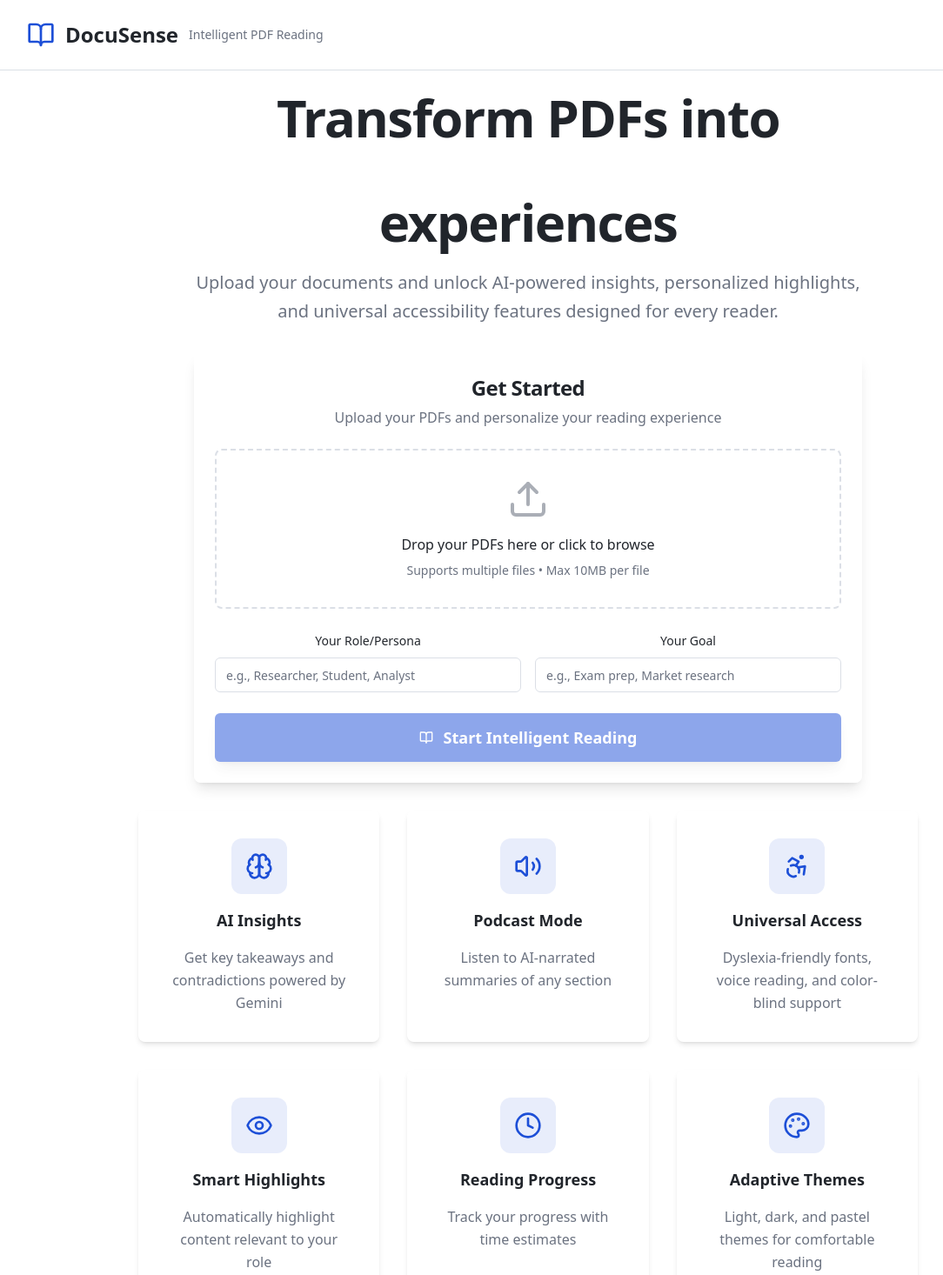
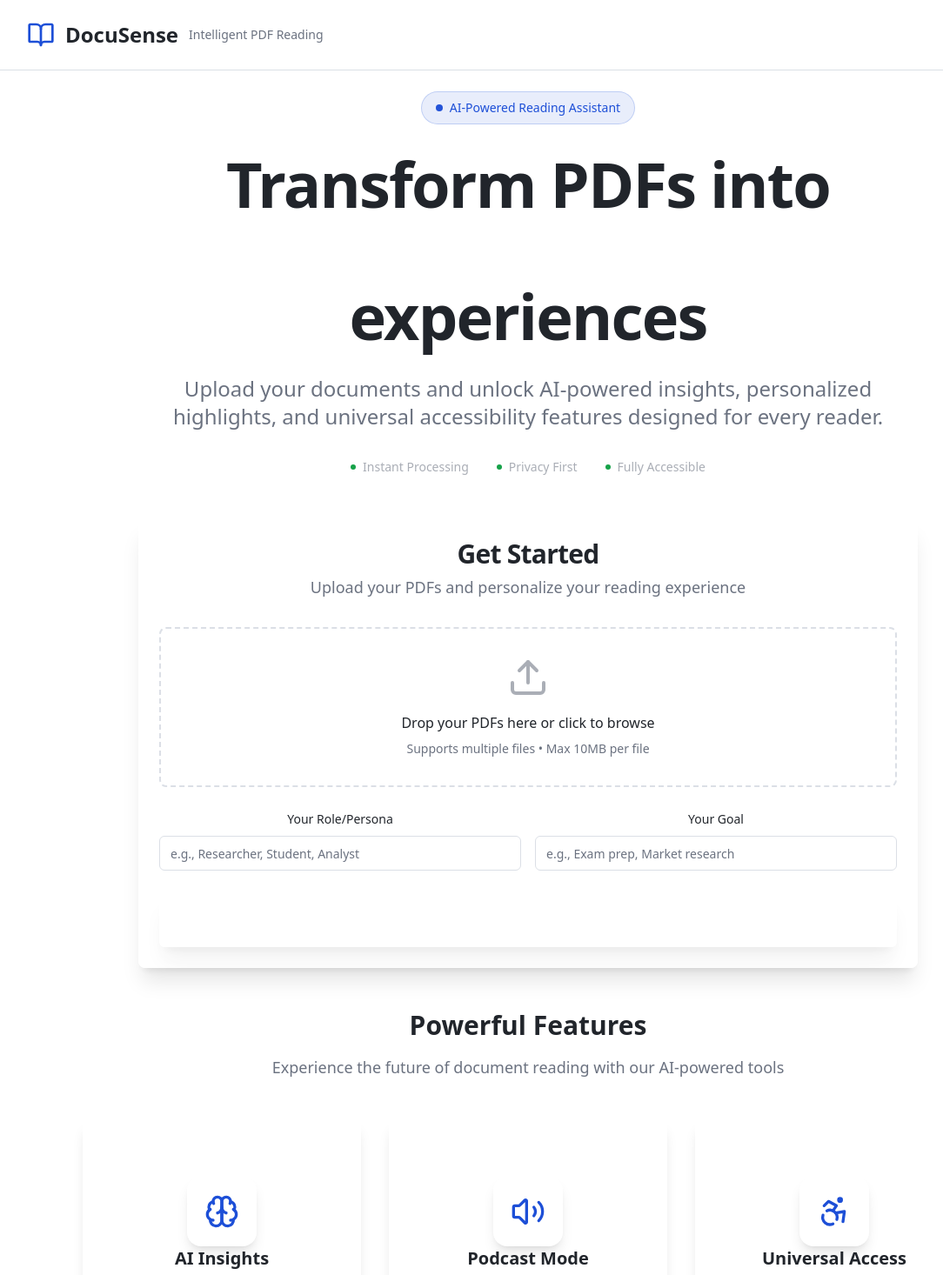
Before and after one commit to cleverlyblue0009/aura-read, a React (Vite) app: page / in a window 1280 px wide. Shown: the top 1466 px of the page at 87% size, without its empty margins (33-1117 px from the left). Built offline with nearby package versions, Linux system fonts and the light colour scheme.

Commit message:
Refine homepage and add flashcard links
Beautify the homepage with further UI enhancements. Ensure that flashcards on the homepage now correctly redirect to their indicated sections within the website.

```diff
--- a/src/components/LandingPage.tsx
+++ b/src/components/LandingPage.tsx
@@ -17,9 +17,10 @@ import {
 
 interface LandingPageProps {
   onStart: (files: File[], persona: string, jobToBeDone: string) => void;
+  onFeatureDemo: (feature: string) => void;
 }
 
-export function LandingPage({ onStart }: LandingPageProps) {
+export function LandingPage({ onStart, onFeatureDemo }: LandingPageProps) {
   const [selectedFiles, setSelectedFiles] = useState<File[]>([]);
   const [persona, setPersona] = useState('');
   const [jobToBeDone, setJobToBeDone] = useState('');
@@ -48,32 +49,38 @@ export function LandingPage({ onStart }: LandingPageProps) {
     {
       icon: Brain,
       title: "AI Insights",
-      description: "Get key takeaways and contradictions powered by Gemini"
+      description: "Get key takeaways and contradictions powered by Gemini",
+      demoKey: "insights"
     },
     {
       icon: Volume2,
       title: "Podcast Mode",
-      description: "Listen to AI-narrated summaries of any section"
+      description: "Listen to AI-narrated summaries of any section",
+      demoKey: "podcast"
     },
     {
       icon: Accessibility,
       title: "Universal Access",
-      description: "Dyslexia-friendly fonts, voice reading, and color-blind support"
+      description: "Dyslexia-friendly fonts, voice reading, and color-blind support",
+      demoKey: "accessibility"
     },
     {
       icon: Eye,
       title: "Smart Highlights",
-      description: "Automatically highlight content relevant to your role"
+      description: "Automatically highlight content relevant to your role",
+      demoKey: "highlights"
     },
     {
       icon: Clock,
       title: "Reading Progress",
-      description: "Track your progress with time estimates"
+      description: "Track your progress with time estimates",
+      demoKey: "progress"
     },
     {
       icon: Palette,
       title: "Adaptive Themes",
-      description: "Light, dark, and pastel themes for comfortable reading"
+      description: "Light, dark, and pastel themes for comfortable reading",
+      demoKey: "themes"
     }
   ];
 
@@ -90,24 +97,42 @@ export function LandingPage({ onStart }: LandingPageProps) {
 
           {/* Hero Section */}
       <main className="flex-1 flex flex-col items-center justify-center p-6">
-        <div className="max-w-4xl mx-auto text-center space-y-8 animate-fade-in">
-          <div className="space-y-6">
-            <h2 className="text-4xl md:text-6xl font-bold text-text-primary leading-[1.1] tracking-tight">
+        <div className="max-w-5xl mx-auto text-center space-y-12 animate-fade-in">
+          <div className="space-y-8">
+            <div className="inline-flex items-center gap-2 px-4 py-2 rounded-full bg-brand-primary/10 text-brand-primary text-sm font-medium border border-brand-primary/20">
+              <div className="w-2 h-2 bg-brand-primary rounded-full animate-pulse"></div>
+              AI-Powered Reading Assistant
+            </div>
+            <h2 className="text-5xl md:text-7xl font-bold text-text-primary leading-[1.05] tracking-tight">
               Transform PDFs into
-              <span className="text-transparent bg-gradient-primary bg-clip-text block">intelligent reading</span>
+              <span className="text-transparent bg-gradient-primary bg-clip-text block mt-2">intelligent reading</span>
               experiences
             </h2>
-            <p className="text-xl text-text-secondary max-w-3xl mx-auto leading-relaxed">
+            <p className="text-xl md:text-2xl text-text-secondary max-w-4xl mx-auto leading-relaxed font-light">
               Upload your documents and unlock AI-powered insights, personalized highlights,
               and universal accessibility features designed for every reader.
             </p>
+            <div className="flex items-center justify-center gap-8 text-sm text-text-tertiary">
+              <div className="flex items-center gap-2">
+                <div className="w-1.5 h-1.5 bg-success rounded-full"></div>
+                Instant Processing
+              </div>
+              <div className="flex items-center gap-2">
+                <div className="w-1.5 h-1.5 bg-success rounded-full"></div>
+                Privacy First
+              </div>
+              <div className="flex items-center gap-2">
+                <div className="w-1.5 h-1.5 bg-success rounded-full"></div>
+                Fully Accessible
+              </div>
+            </div>
           </div>
 
           {/* Upload Zone */}
-          <Card className="max-w-3xl mx-auto shadow-lg border-0 bg-surface-elevated/60 backdrop-blur-sm">
-            <CardHeader className="pb-6">
-              <CardTitle className="text-2xl font-semibold">Get Started</CardTitle>
-              <CardDescription className="text-base">
+          <Card className="max-w-4xl mx-auto shadow-xl border-0 bg-surface-elevated/80 backdrop-blur-md">
+            <CardHeader className="pb-8 text-center">
+              <CardTitle className="text-3xl font-bold">Get Started</CardTitle>
+              <CardDescription className="text-lg text-text-secondary">
                 Upload your PDFs and personalize your reading experience
               </CardDescription>
             </CardHeader>
@@ -187,27 +212,45 @@ export function LandingPage({ onStart }: LandingPageProps) {
                 onClick={handleStart}
                 disabled={selectedFiles.length === 0}
                 size="lg"
-                className="w-full gap-3 h-14 text-lg font-semibold shadow-lg hover:shadow-xl transition-all duration-200"
+                className="w-full gap-3 h-16 text-xl font-bold shadow-xl hover:shadow-2xl transition-all duration-300 bg-gradient-primary hover:bg-gradient-primary/90"
               >
-                <BookOpen className="h-6 w-6" />
+                <BookOpen className="h-7 w-7" />
                 Start Intelligent Reading
               </Button>
             </CardContent>
           </Card>
 
           {/* Features Grid */}
-          <div className="grid md:grid-cols-3 gap-8 mt-16">
+          <div className="mt-20">
+            <div className="text-center mb-12">
+              <h3 className="text-3xl font-bold text-text-primary mb-4">Powerful Features</h3>
+              <p className="text-lg text-text-secondary max-w-2xl mx-auto">
+                Experience the future of document reading with our AI-powered tools
+              </p>
+            </div>
+            <div className="grid md:grid-cols-3 gap-8">
               {features.map((feature, index) => (
-              <Card key={index} className="text-center hover-scale transition-all duration-300 border-0 shadow-md hover:shadow-lg bg-surface-elevated/40 backdrop-blur-sm">
-                <CardContent className="p-8 space-y-4">
-                  <div className="h-16 w-16 bg-brand-primary/10 rounded-xl flex items-center justify-center mx-auto">
-                    <feature.icon className="h-8 w-8 text-brand-primary" />
+                <Card
+                  key={index}
+                  className="group text-center hover-scale transition-all duration-300 border-0 shadow-lg hover:shadow-2xl bg-surface-elevated/60 backdrop-blur-md cursor-pointer overflow-hidden"
+                  onClick={() => onFeatureDemo(feature.demoKey)}
+                >
+                  <CardContent className="p-10 space-y-6 relative">
+                    <div className="absolute inset-0 bg-gradient-subtle opacity-0 group-hover:opacity-100 transition-opacity duration-300"></div>
+                    <div className="relative z-10">
+                      <div className="h-20 w-20 bg-gradient-primary/10 rounded-2xl flex items-center justify-center mx-auto group-hover:scale-110 transition-transform duration-300 shadow-lg">
+                        <feature.icon className="h-10 w-10 text-brand-primary" />
                       </div>
-                  <h3 className="font-semibold text-lg text-text-primary">{feature.title}</h3>
-                  <p className="text-text-secondary leading-relaxed">{feature.description}</p>
+                      <h3 className="font-bold text-xl text-text-primary group-hover:text-brand-primary transition-colors">{feature.title}</h3>
+                      <p className="text-text-secondary leading-relaxed group-hover:text-text-primary transition-colors">{feature.description}</p>
+                      <div className="inline-flex items-center gap-2 text-sm font-medium text-brand-primary opacity-0 group-hover:opacity-100 transition-opacity duration-300">
+                        Try it now →
+                      </div>
+                    </div>
                   </CardContent>
                 </Card>
               ))}
+            </div>
           </div>
         </div>
       </main>
--- a/src/pages/Index.tsx
+++ b/src/pages/Index.tsx
@@ -30,6 +30,29 @@ const Index = () => {
     setShowReader(true);
   };
 
+  const handleFeatureDemo = (feature: string) => {
+    // Create a demo document to showcase features
+    const demoDoc: PDFDocument = {
+      id: 'demo-feature',
+      name: 'Feature Demo - AI in Healthcare.pdf',
+      url: '/demo-document.pdf',
+      outline: [
+        { id: '1', title: 'Abstract', level: 1, page: 1 },
+        { id: '2', title: 'Introduction', level: 1, page: 2 },
+        { id: '3', title: 'Background and Related Work', level: 1, page: 4 },
+        { id: '4', title: 'Methodology', level: 1, page: 10 },
+        { id: '5', title: 'Results and Analysis', level: 1, page: 16 },
+        { id: '6', title: 'Discussion', level: 1, page: 22 },
+        { id: '7', title: 'Conclusion', level: 1, page: 26 }
+      ]
+    };
+
+    setDocuments([demoDoc]);
+    setPersona('Researcher');
+    setJobToBeDone(`Exploring ${feature} feature`);
+    setShowReader(true);
+  };
+
   const handleBack = () => {
     setShowReader(false);
     setDocuments([]);
@@ -46,7 +69,7 @@ const Index = () => {
     );
   }
 
-  return <LandingPage onStart={handleStart} />;
+  return <LandingPage onStart={handleStart} onFeatureDemo={handleFeatureDemo} />;
 };
 
 export default Index;
```
Lines whose indentation alone changed are shown as unchanged.
